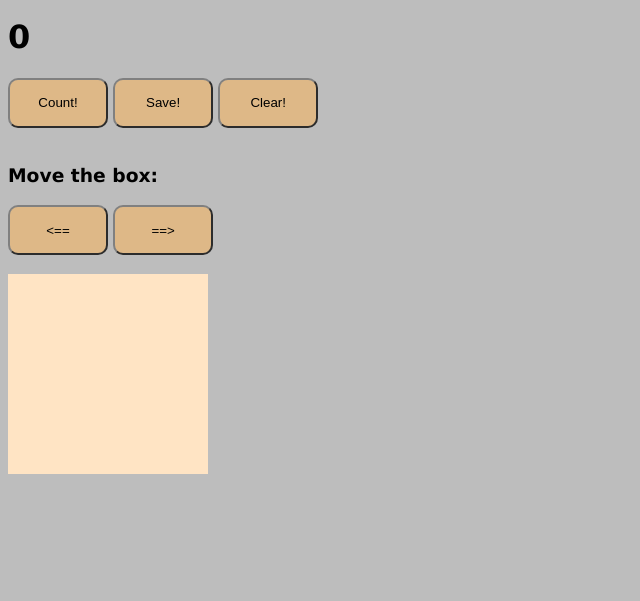
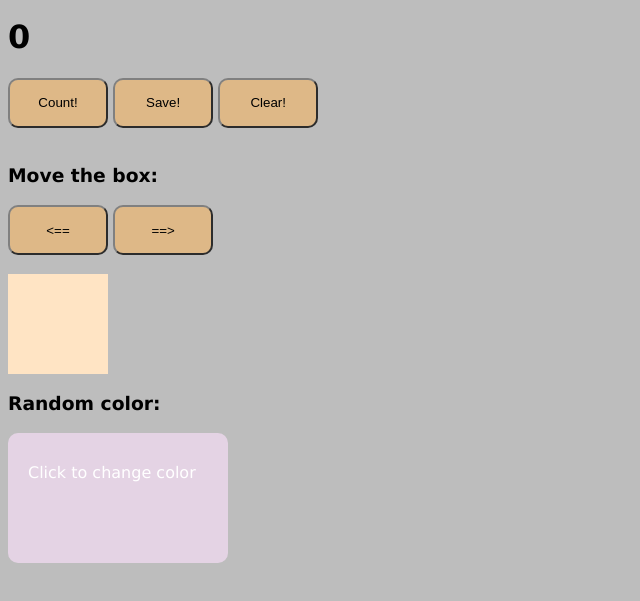
Before and after one commit to sergeyautz/Scrimba-Project-01, a plain HTML site: page index.html in a window 1280 px wide. Shown: the part 105-706 px from the top of the page, without its empty margins (0-640 px from the left). Drawn offline with Linux system fonts and the light colour scheme.

Commit message:
added random color function

```diff
--- a/index.html
+++ b/index.html
@@ -27,6 +27,12 @@
     <button onclick="moveLeft()"><==</button>
     <button onclick="moveRight()">==></button><br><br>
     <div id="box-el" class="box"></div>
+
+    <!-- Random Color -->
+    <h3>Random color:</h3>
+    <div onclick="generateRandomColor()" id="color-box-el" class="color-box"> Click to change color</div>
+
+
 </body>
 <script src="index.js"></script>
 
--- a/index.js
+++ b/index.js
@@ -28,12 +28,44 @@ function clearMe() {
 
 let margin = 0
 
-function moveRight(){
+function moveRight() {
     margin += 10
     document.getElementById('box-el').style.marginLeft = margin + 'px'
 }
 
-function moveLeft(){
+function moveLeft() {
     margin -= 10
     document.getElementById('box-el').style.marginLeft = margin + 'px'
 }
+
+
+function generateRandomColor() {
+    let randomNumber1 = Math.floor(Math.random()*5)
+    let randomNumber2 = Math.floor(Math.random()*5)
+    let randomNumber3 = Math.floor(Math.random()*5)
+
+    const alphabet = ['a','b','c','d','e','f']
+
+    console.log(randomNumber1)
+    console.log(randomNumber2)
+    console.log(randomNumber3)
+
+    let randomLetter1 = alphabet[randomNumber1]
+    let randomLetter2 = alphabet[randomNumber2]
+    let randomLetter3 = alphabet[randomNumber3]
+
+    let randomHexColor1 = randomLetter1 + randomNumber1
+    console.log(randomHexColor1)
+    let randomHexColor2 = randomLetter2 + randomNumber2
+    console.log(randomHexColor2)
+    let randomHexColor3 = randomLetter3 + randomNumber3
+    console.log(randomHexColor3)
+
+    let randomHexColorCode = '#' + randomHexColor1+randomHexColor2+randomHexColor3
+    console.log(randomHexColorCode)
+
+    document.getElementById('color-box-el').style.backgroundColor = randomHexColorCode
+
+}
+
+generateRandomColor()
--- a/style.css
+++ b/style.css
@@ -12,8 +12,21 @@ button{
 }
 
 .box{
-    width: 200px;
-    height: 200px;
+    width: 100px;
+    height: 100px;
     background-color: bisque;
     margin-left:0px;
 }
+
+
+.color-box {
+
+    width: 200px;
+    height: 100px;
+    background-color: #499155;
+    margin-left:0px;
+    border-radius: 10px;
+    color: #ffffff;
+    padding-left: 20px;
+    padding-top: 30px;
+}
```
